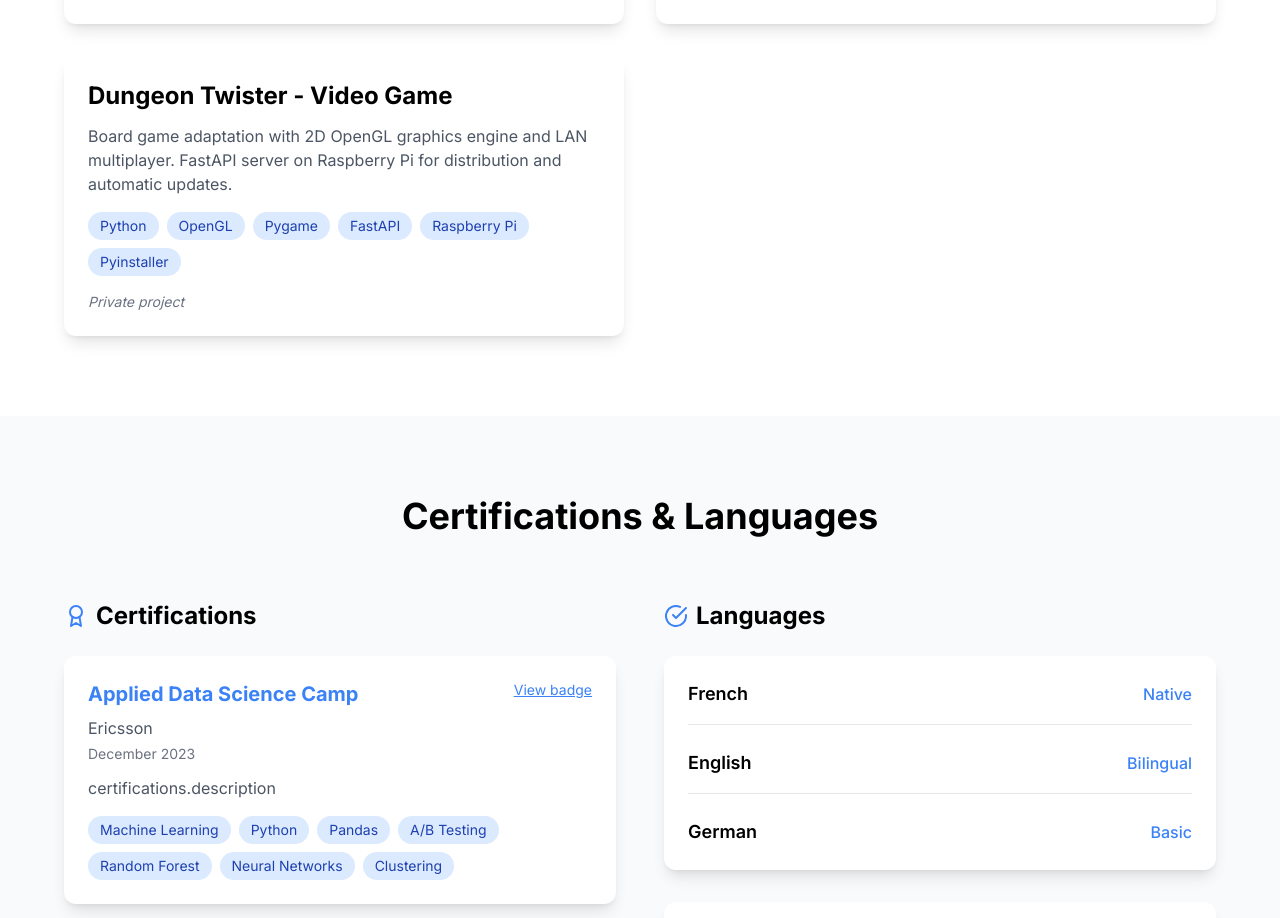
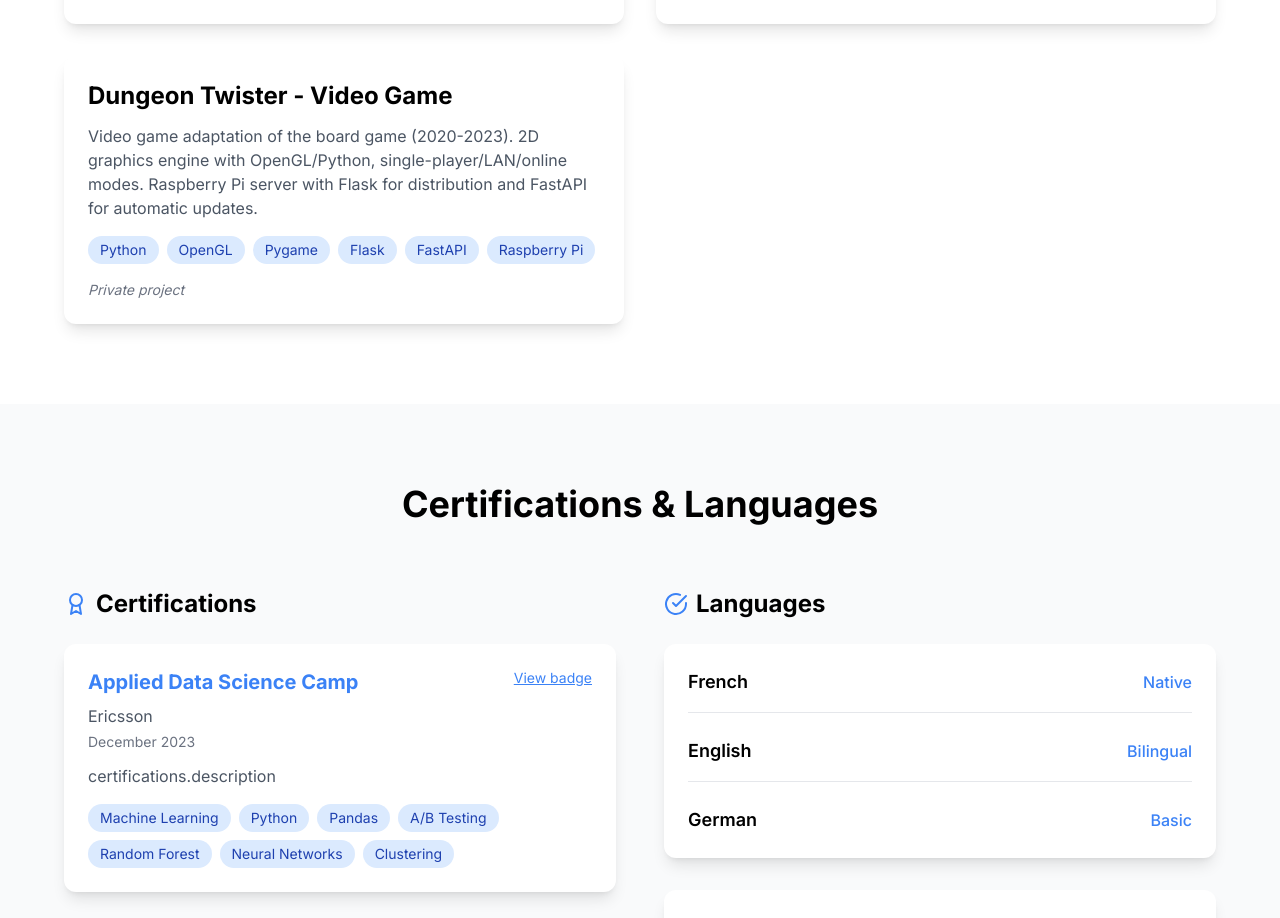
Before and after one commit to DryZn/Portfolio, a Next.js app: page / in a window 1280 px wide. Shown: the part 4080-4998 px from the top of the page. Built offline with nearby package versions, Linux system fonts and the light colour scheme; no server answers.

Commit message:
Improved Dungeon Twister project description

```diff
--- a/app/components/Projects.tsx
+++ b/app/components/Projects.tsx
@@ -39,14 +39,7 @@ const projects = [
   {
     titleKey: "projects.game.title",
     descriptionKey: "projects.game.description",
-    tech: [
-      "Python",
-      "OpenGL",
-      "Pygame",
-      "FastAPI",
-      "Raspberry Pi",
-      "Pyinstaller",
-    ],
+    tech: ["Python", "OpenGL", "Pygame", "Flask", "FastAPI", "Raspberry Pi"],
     github: null,
     demo: null,
   },
--- a/app/contexts/LanguageContext.tsx
+++ b/app/contexts/LanguageContext.tsx
@@ -142,7 +142,7 @@ const translations = {
       "Interface moderne avec Next.js 14, TypeScript et Tailwind CSS. Animations Framer Motion, support bilingue, chatbot intégré. Déployé sur Vercel avec CI/CD.",
     "projects.game.title": "Dungeon Twister - Jeu Vidéo",
     "projects.game.description":
-      "Adaptation du jeu de société avec moteur graphique 2D OpenGL et multijoueur LAN. Serveur FastAPI sur Raspberry Pi pour distribution et mises à jour automatiques.",
+      "Adaptation vidéoludique du jeu de société (2020-2023). Moteur graphique 2D avec OpenGL/Python, modes solo/LAN/en ligne. Serveur Raspberry Pi avec Flask pour distribution et FastAPI pour mises à jour automatiques.",
   },
   en: {
     "nav.home": "Home",
@@ -268,7 +268,7 @@ const translations = {
       "Modern interface with Next.js 14, TypeScript and Tailwind CSS. Framer Motion animations, bilingual support, integrated chatbot. Deployed on Vercel with CI/CD.",
     "projects.game.title": "Dungeon Twister - Video Game",
     "projects.game.description":
-      "Board game adaptation with 2D OpenGL graphics engine and LAN multiplayer. FastAPI server on Raspberry Pi for distribution and automatic updates.",
+      "Video game adaptation of the board game (2020-2023). 2D graphics engine with OpenGL/Python, single-player/LAN/online modes. Raspberry Pi server with Flask for distribution and FastAPI for automatic updates.",
   },
 };
 
```
